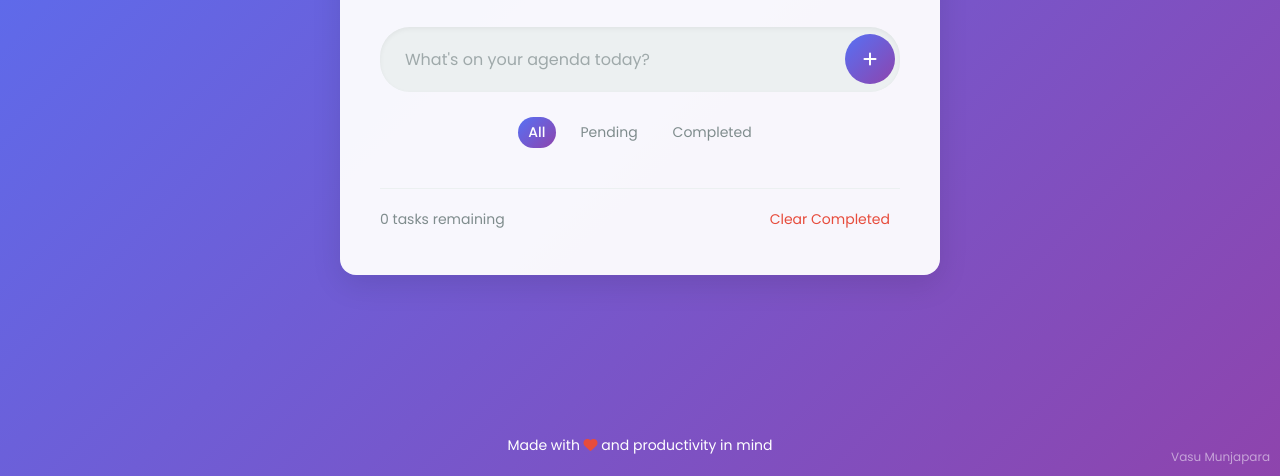
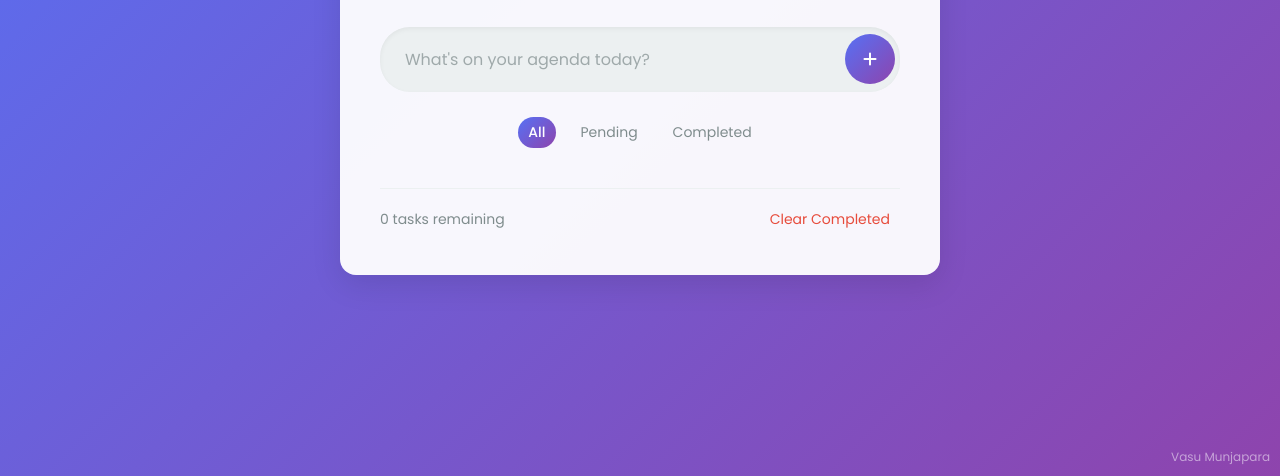
Before and after one commit to VasuCreates/To-Do-List-App, a plain HTML site: page index.html in a window 1280 px wide. Shown: the part 324-800 px from the top of the page. Drawn offline with nearby package versions, Linux system fonts and the light colour scheme.

Commit message:
Update index.html

```diff
--- a/index.html
+++ b/index.html
@@ -47,9 +47,6 @@
         </div>
       </div>
     </div>
-    <div class="footer">
-      <p>Made with <i class="fas fa-heart"></i> and productivity in mind</p>
-    </div>
 
     <!-- <a
       href="https://www.google.com"
```
